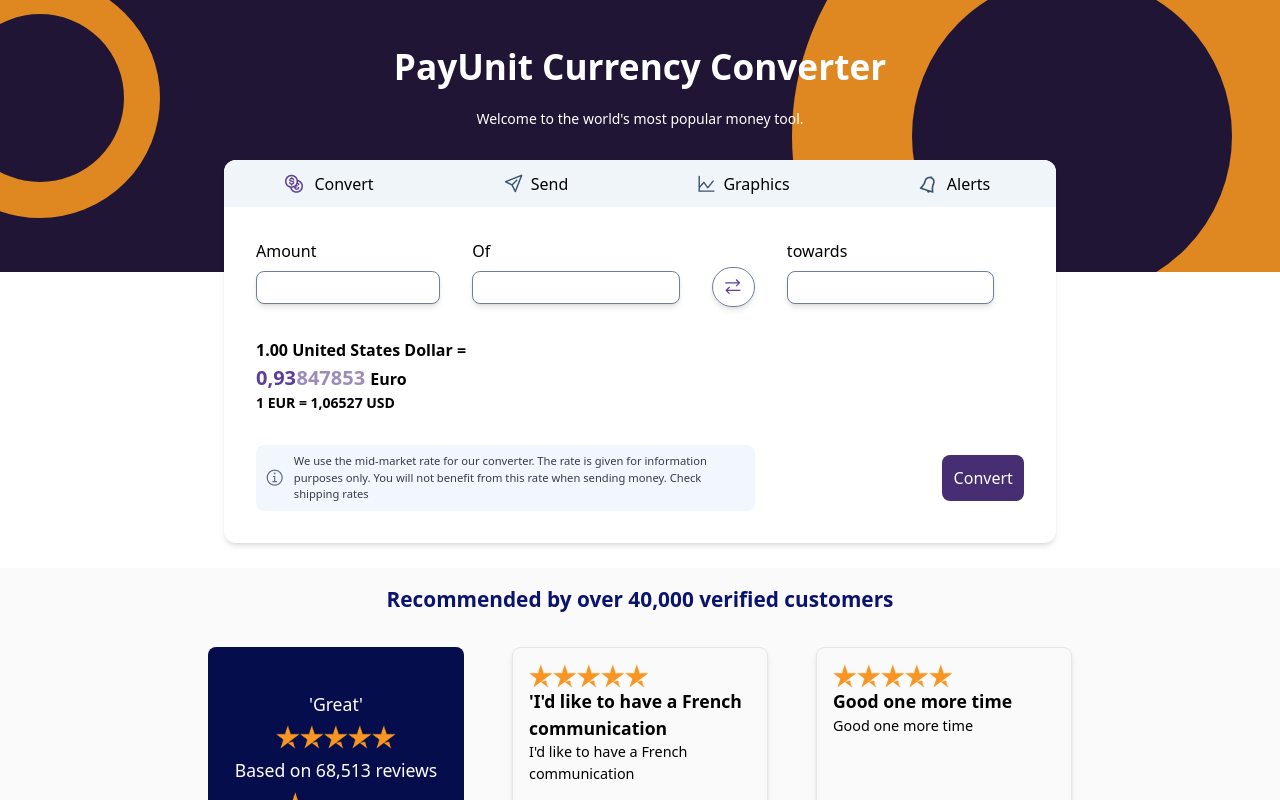
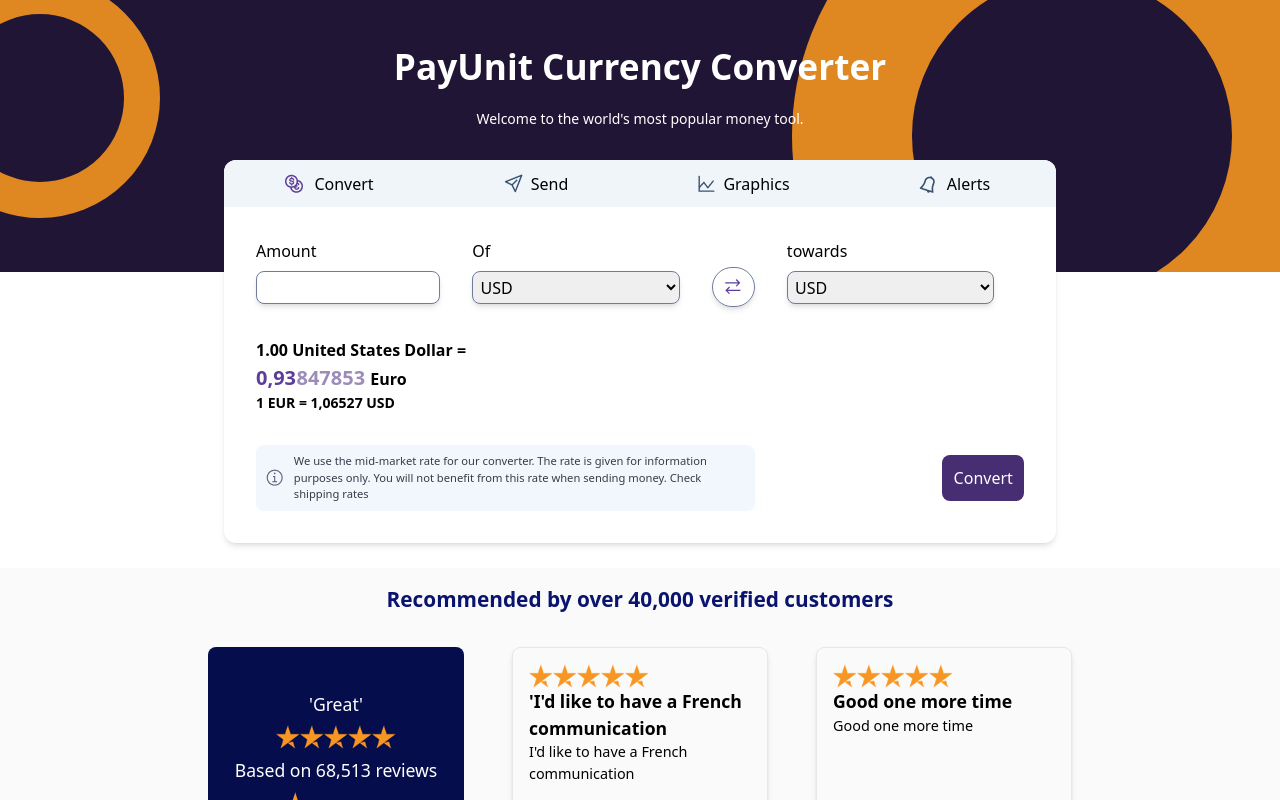
Before and after one commit to Ndukwopeace/CurrencyConvertor, a React (Vite) app in the folder Client/: page / in a window 1280 px wide. Shown: the top 800 px of the page. Built offline with nearby package versions, Linux system fonts and the light colour scheme.

Commit message:
new commit

```diff
--- a/Client/package.json
+++ b/Client/package.json
@@ -12,7 +12,9 @@
   "dependencies": {
     "@emotion/react": "^11.11.4",
     "@emotion/styled": "^11.11.5",
+    "@everapi/currencyapi-js": "^1.0.6",
     "@mui/material": "^5.15.15",
+    "axios": "^1.6.8",
     "react": "^18.2.0",
     "react-dom": "^18.2.0"
   },
--- a/Client/src/components/CurrencyConverter.jsx
+++ b/Client/src/components/CurrencyConverter.jsx
@@ -14,11 +14,15 @@
                         <label htmlFor="amount">Amount</label>
                         <input type="number" name='amount' className='border border-[#6f7c9c] rounded-lg p-[0.2rem] shadow-md' />
                     </div>
-
+            {/* Select */}
                     <div className='flex flex-col w-[27%] gap-[0.5rem]'>
                         <label htmlFor="of">Of</label>
-                        <input type="number" name='of' className='border border-[#6f7c9c] rounded-lg p-[0.2rem] shadow-md' />
+                        <select  name='of' className='border border-[#6f7c9c] rounded-lg p-[0.2rem] shadow-md' >
+                        <option value="USD"> USD</option>
+                        <option value="AED"> AED</option>
+                        </select>
                     </div>
+            {/* Select */}
 
                     <div className='hover:cursor-pointer border border-[#6f7c9c] relative top-[1.7rem]  shadow-md rounded-full  flex items-center justify-center self-baseline  w-[2.7rem] h-[2.5rem]' >
                         <img src={doubleDirectionArrow} alt="" />
@@ -28,7 +32,11 @@
 
                     <div className='flex flex-col w-[27%] gap-[0.5rem]'>
                         <label htmlFor="towards">towards</label>
-                        <input type="number" name='towards' className='border border-[#6f7c9c] rounded-lg p-[0.2rem] shadow-md' />
+                        <select  name='towards' className='border border-[#6f7c9c] rounded-lg p-[0.2rem] shadow-md' >
+                        <option value="USD"> USD</option>
+                        <option value="AED"> AED</option>
+                        </select>
+
                     </div>
 
                 </div>
```
Also changed, not shown: Client/Requests/CurrencyRequests.js (added), 1 other file (tests, documents, lock files or other folders).
